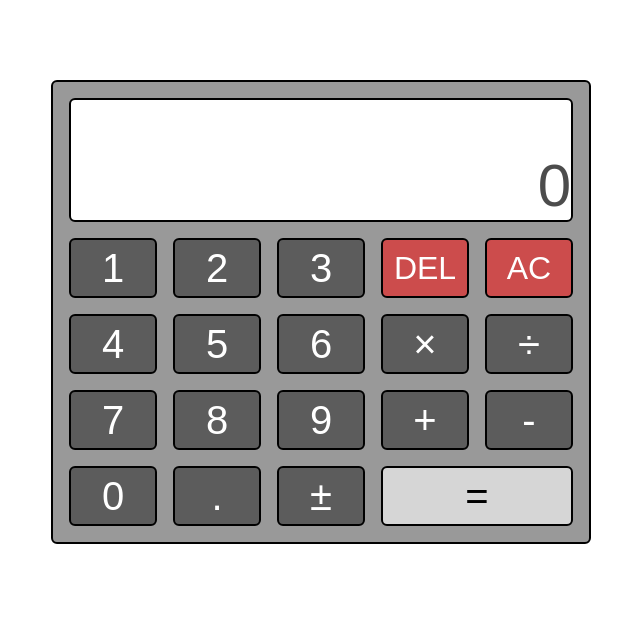
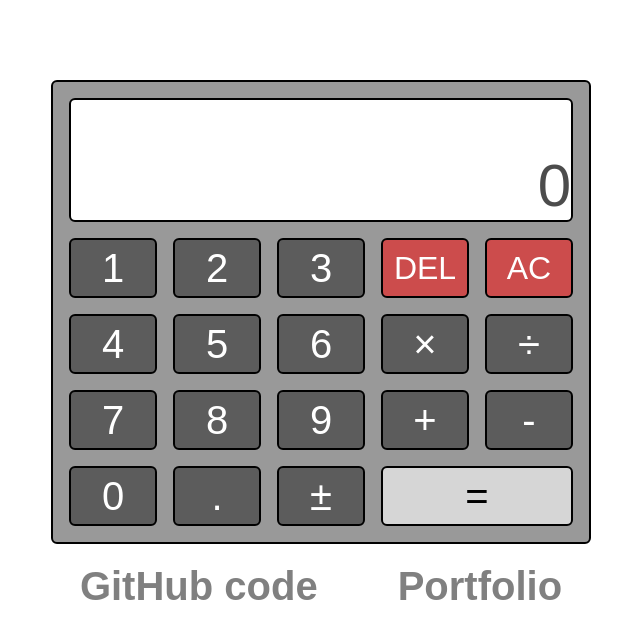
Before and after one commit to ewasarenka/Calculator, a plain HTML site: page index.html in a window 1280 px wide. Shown: the whole page, without its empty margins (319-959 px from the left). Drawn offline with Linux system fonts and the light colour scheme.

Commit message:
Add portfolio link

```diff
--- a/index.html
+++ b/index.html
@@ -35,6 +35,11 @@
     <button class="equal" type="button">=</button>
 </div>
 
+<div class="portfolio">
+  <a href="https://github.com/ewasarenka/Calculator">GitHub code</a>
+  <a href="https://ewasarenka.github.io/Portfolio/">Portfolio</a>
+</div>
+
 <script src="script.js"></script>
 
 
--- a/style.css
+++ b/style.css
@@ -7,6 +7,7 @@
 
 body {
     display: flex;
+    flex-direction: column;
 }
 
 .cover {
@@ -74,3 +75,23 @@ button:hover {
     background-color: rgb(255, 0, 0,0.5);
     text-shadow: none;
 }
+
+
+/*      PORTFOLIO        */
+.portfolio {
+    display: flex;
+    gap: 2rem;
+    margin: auto;
+    margin-top: 20px;
+}
+
+a, a:visited {
+    all: unset;
+    font-family: Arial, Helvetica, sans-serif;
+    font-weight: bold;
+    color:  grey;
+}
+
+a:hover {
+    color:  rgba(128, 128, 128, 0.6);
+}
```
